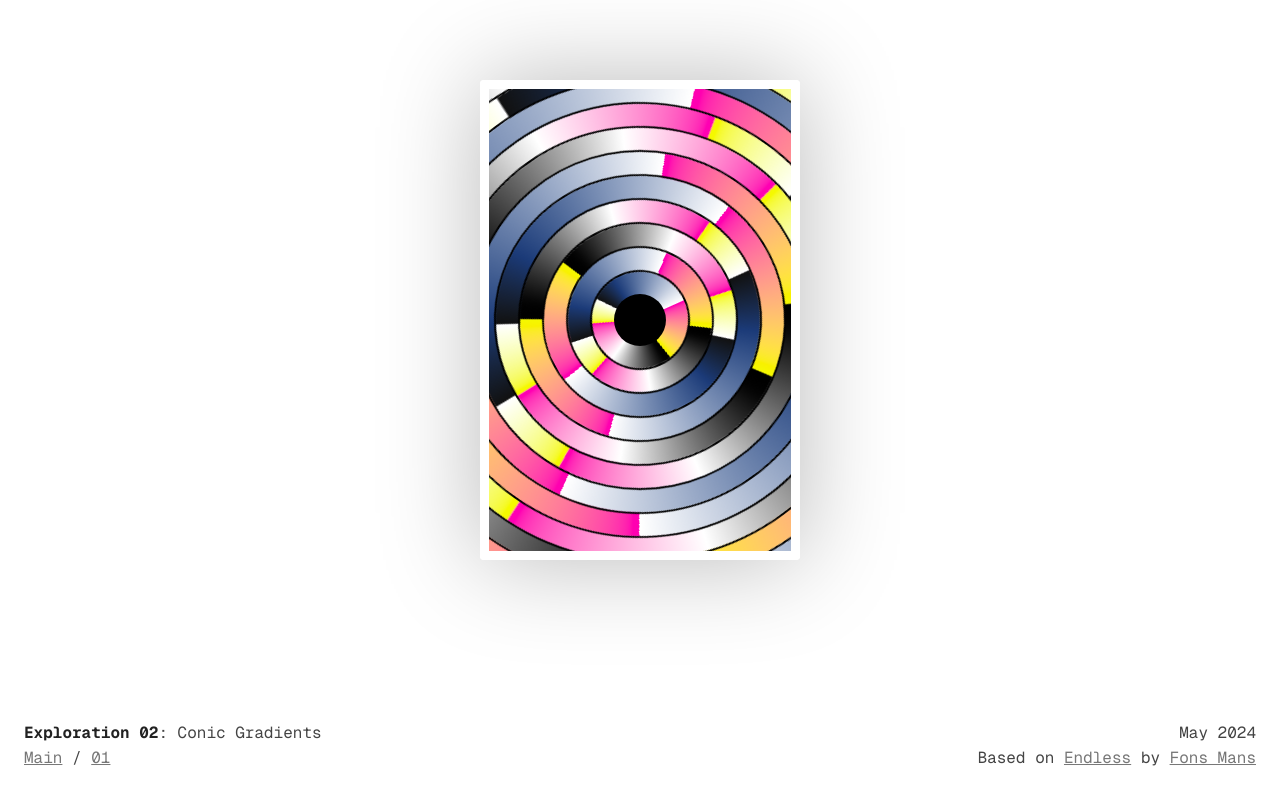
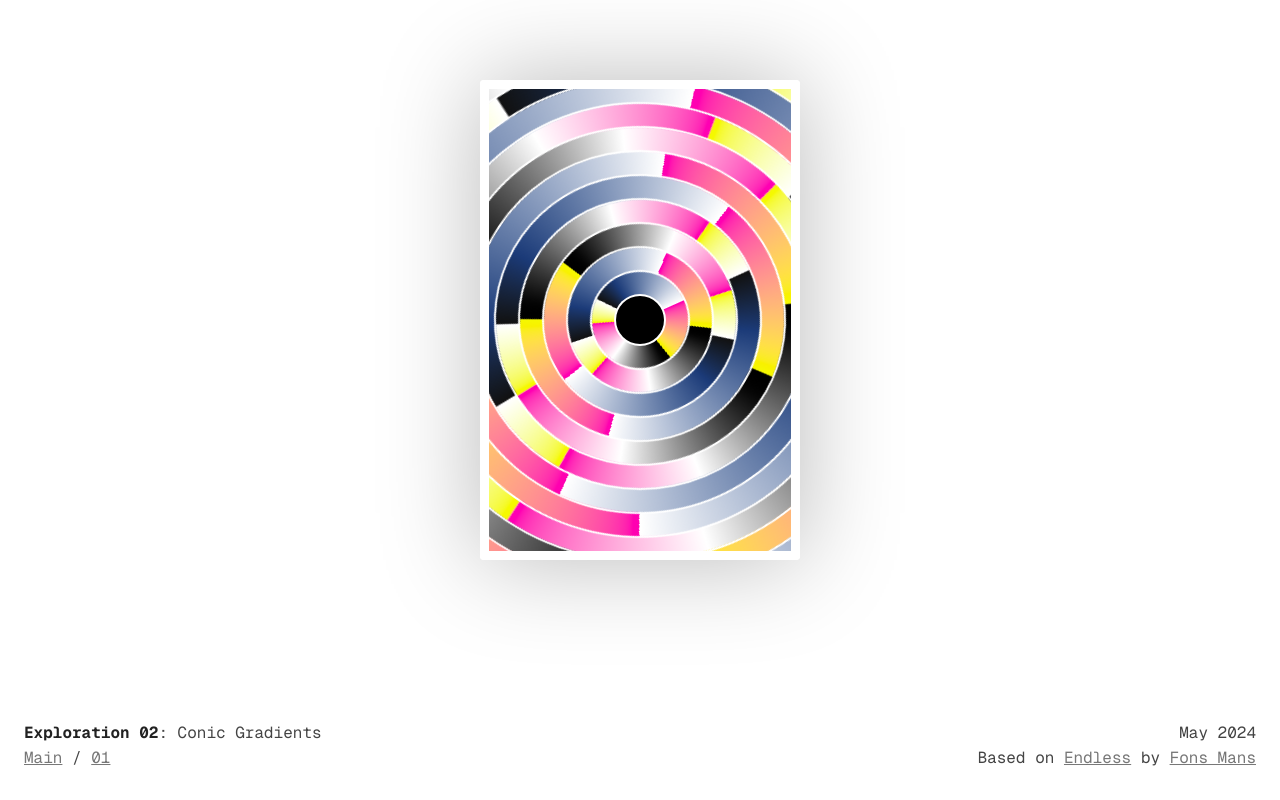
Before and after one commit to GrossDesignCo/mattgross.io, a Next.js app: page /explorations/02 in a window 1280 px wide. Built offline with nearby package versions, Linux system fonts and the light colour scheme.

Commit message:
minor tweaks

```diff
--- a/components/header.module.css
+++ b/components/header.module.css
@@ -3,5 +3,6 @@
 }
 
 .tagline {
+  padding: 0.5em 0;
   color: var(--fg-low-contrast);
 }
--- a/pages/explorations/02/index.module.css
+++ b/pages/explorations/02/index.module.css
@@ -100,7 +100,7 @@
   height: var(--circumference);
   top: calc(50% - var(--circumference) / 2);
   left: calc(50% - var(--circumference) / 2);
-  box-shadow: 0 0 0px 2px #000;
+  box-shadow: 0 0 0px 2px var(--bg);
 }
 
 .bg12 {
```
